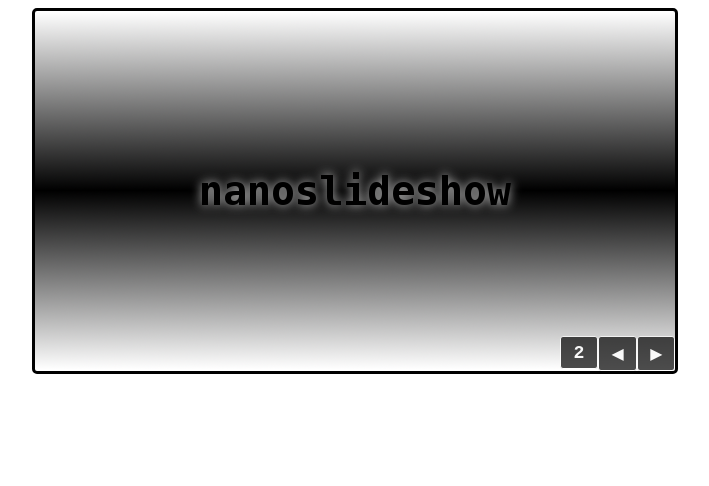
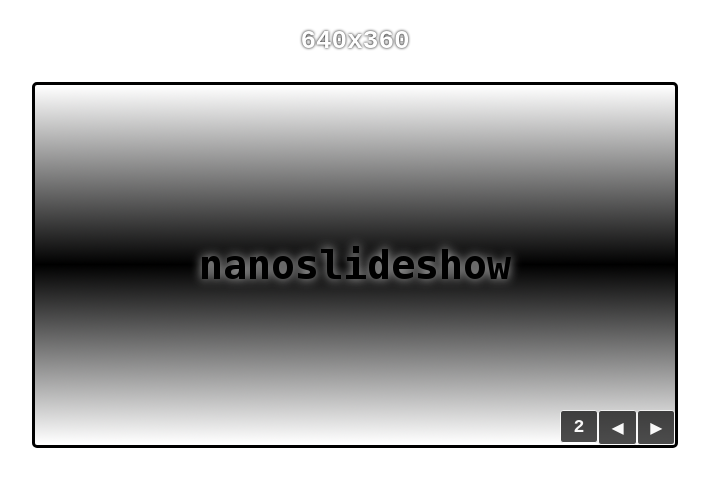
Before and after one commit to dntsklm/nanoslideshow, a plain HTML site: page index.html in a window 1280 px wide. Shown: the whole page, without its empty margins (285-994 px from the left). Drawn offline with Linux system fonts and the light colour scheme.

Commit message:
Incorporate branch 'master' changes

```diff
--- a/index.html
+++ b/index.html
@@ -25,16 +25,41 @@
     <title>nanoslideshow Test Web-page</title>
     <link rel="stylesheet" type="text/css" href="nanoslideshow.css">
     <style type="text/css">
+      #dimensions {
+        margin: 1em;
+        color: #fff;
+        font-size: 2em;
+        font-weight: bold;
+        font-family: monospace;
+        text-align: center;
+        text-shadow: 0 0 3px #000;
+      }
       .nanoslideshowselectors {
         font-size: 1.4em;
         opacity: .7;
       }
     </style>
+    <script type="text/javascript">
+      // @license magnet:?xt=urn:btih:1f739d935676111cfff4b4693e3816e664797050&dn=gpl-3.0.txt GPL-v3-or-Later
+      function print_width_height()
+      {
+        document.getElementById("dimensions").innerHTML =
+        nanoslideshowconfiguration.WIDTH + "x" +
+        nanoslideshowconfiguration.HEIGHT;
+      }
+
+      window.addEventListener &&
+      addEventListener("load", print_width_height, false);
+      // @license-end
+    </script>
   </head>
   <body>
+    <noscript>JavaScript is required.</noscript>
+    <div id="dimensions"></div>
     <!-- nanoslideshow start -->
     <div id="nanoslideshow">
       <script type="text/javascript">
+	// @license magnet:?xt=urn:btih:1f739d935676111cfff4b4693e3816e664797050&dn=gpl-3.0.txt GPL-v3-or-Later
 	nanoslideshowconfiguration = {
 	  ANIMATION_FPS: 25,
 	  ANIMATION_TIME: .2, // seconds
@@ -71,6 +96,7 @@
 	    },
 	  },
 	};
+	// @license-end
       </script>
       <script type="text/javascript" src="nanoslideshow.js"></script>
     </div>
--- a/nanoslideshow.css
+++ b/nanoslideshow.css
@@ -39,6 +39,9 @@
 .nanoslideshowselectors {
     visibility: hidden;
 }
+#nanoslideshowgauge {
+    visibility: visible;
+}
 #nanoslideshow,
 #nanoslideshowdisplay {
     position: relative;
--- a/nanoslideshow.js
+++ b/nanoslideshow.js
@@ -26,6 +26,7 @@ var nanoslideshowconfiguration;
 
 (function(){
 var NSSC = nanoslideshowconfiguration;
+var TOTAL = NSSC.SLIDES.length;
 var SLIDE_SHOW_NAME = "nanoslideshow";
 var SECOND = 1e3;
 var SLIDE_FULL = 100;
@@ -60,6 +61,11 @@ var forward;
 function id_(id)
 {
     return document.getElementById(id);
+}
+
+function ce_(el)
+{
+    return document.createElement(el);
 }
 
 // return denominator which produces no fraction for numerator division
@@ -109,14 +115,17 @@ function prepare_slides()
     if (slidesloaded > 1) {
 	timeidautoplay = setInterval(play_auto, AUTO_PLAY_INTERVAL);
 	right.style.visibility = "visible";
-	gauge.style.visibility = "visible";
+	gauge.innerHTML = "1";
+    } else {
+	gauge.style.visibility = "hidden";
     }
 }
 
 function handle_slide_loaded()
 {
     slidesloaded++;
-    if (slidesloaded === NSSC.SLIDES.length)
+    gauge.innerHTML = gauge.innerHTML.replace(/^\d+/, slidesloaded);
+    if (slidesloaded === TOTAL)
 	prepare_slides();
 }
 
@@ -183,9 +192,9 @@ function set_selectors()
 {
     var selectorsclass = SLIDE_SHOW_NAME + "selectors";
 
-    left = document.createElement("div");
-    right = document.createElement("div");
-    gauge = document.createElement("div");
+    left = ce_("div");
+    right = ce_("div");
+    gauge = ce_("div");
     left.id = SLIDE_SHOW_NAME + SIDE_LEFT;
     right.id = SLIDE_SHOW_NAME + SIDE_RIGHT;
     gauge.id = SLIDE_SHOW_NAME + "gauge";
@@ -194,7 +203,7 @@ function set_selectors()
     gauge.className = selectorsclass;
     left.innerHTML = "◀";
     right.innerHTML = "▶";
-    gauge.innerHTML = "1";
+    gauge.innerHTML = "0/" + TOTAL;
     left.addEventListener("click", move_slide, false);
     right.addEventListener("click", move_slide, false);
     left.addEventListener("click", stop_auto_play, false);
@@ -225,14 +234,13 @@ function load_slides_selectors()
     var slide;
     var slideid = SLIDE_SHOW_NAME + "slide";
     var slideclass = SLIDE_SHOW_NAME + "slides";
-    var len = NSSC.SLIDES.length;
-    var containerselectors = document.createElement("div");
+    var containerselectors = ce_("div");
     var containerdisplay = document.createDocumentFragment();
 
-    display = document.createElement("div");
+    display = ce_("div");
     display.id = SLIDE_SHOW_NAME + "display";
-    for (var i = 0; i < len; i++) {
-	slide = document.createElement("img");
+    for (var i = 0; i < TOTAL; i++) {
+	slide = ce_("img");
 	slide.id = slideid + i;
 	slide.className = slideclass;
 	slide.src = NSSC.SLIDES[i];
```
